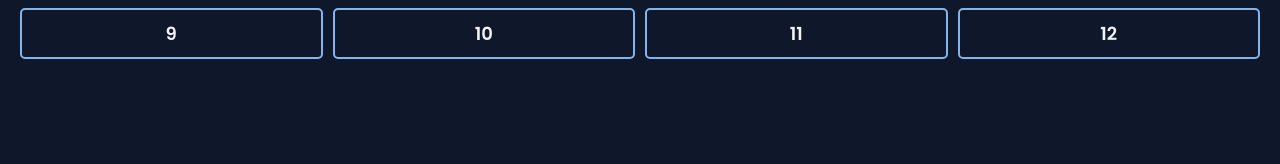
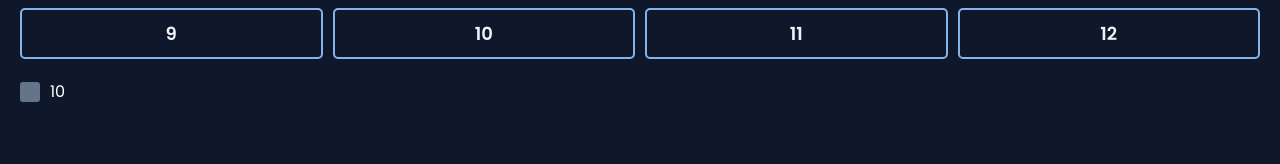
Before and after one commit to xyugen/monolazy, a React (Vite) app: page / in a window 1280 px wide. Both pictures are taken after a click on the button "10". Shown: the part 192-356 px from the top of the page. Built offline with nearby package versions, Linux system fonts and the light colour scheme.

Commit message:
feat: show if dice number is checked

```diff
--- a/src/App.css
+++ b/src/App.css
@@ -53,7 +53,7 @@
   padding: 10px 20px;
 }
 
-.diced-number {
+.diced-number > * {
   display: flex;
   flex-direction: row;
   align-items: center;
--- a/src/App.tsx
+++ b/src/App.tsx
@@ -5,12 +5,22 @@ import { useState } from 'react';
 
 const App = () => {
   const diceNumbers: number[] = Array.from({ length: 12 }, (_, index) => index + 1);
-  const [diceRolls, setDiceRolls] = useState([]);
+  const [diceRolls, setDiceRolls] = useState<number[]>([]);
+  const [checkedState, setCheckedState] = useState<boolean[]>(new Array(diceNumbers.length).fill(false));
 
   const handleReroll = () => {
-    toast.info('Re-rolled', {
-      className: 'toast-reroll',
-    })
+    if (diceRolls.length > 0) {
+      toast.info('Re-rolled', {
+        className: 'toast-reroll',
+      })
+
+      setDiceRolls([])
+      setCheckedState(new Array(diceNumbers.length).fill(false));
+    } else {
+      toast.warning('Already re-rolled!', {
+        className: 'toast-reroll',
+      })
+    }
   }
 
   const handleDiceClick = (diceNumber: number) => {
@@ -18,6 +28,16 @@ const App = () => {
       className: 'toast-dice',
       icon: '🎲',
     })
+
+    setDiceRolls([...diceRolls, diceNumber])
+  }
+
+  const handleDicedChecked = (index: number) => {
+    setCheckedState((prevState) => {
+      const newState = [...prevState];
+      newState[index] = !prevState[index];
+      return newState;
+    });
   }
 
   return (
@@ -33,11 +53,14 @@ const App = () => {
         ))}
       </div>
 
-      <div className='diced-list'>
+      <div className='diced-list h-full'>
         {diceRolls.map((diceRoll, index) => (
           <div className='diced-number' key={index}>
-            <input name={'dice' + index} id={'dice' + index} type="checkbox" />
-            <label htmlFor={'dice' + index}>{diceRoll}</label>
+            <div>
+              <input name={'dice' + index} id={'dice' + index} type="checkbox" onChange={() => handleDicedChecked(index)} />
+              <label htmlFor={'dice' + index} style={{ textDecoration: checkedState[index] ? 'line-through' : 'none' }}>{diceRoll}</label>
+            </div>
+
           </div>
         ))
         }
--- a/src/index.css
+++ b/src/index.css
@@ -76,3 +76,7 @@ input[type="checkbox"]:checked {
 .w-full {
     width: 100%;
 }
+
+.h-full {
+    height: 100%;
+}
```
